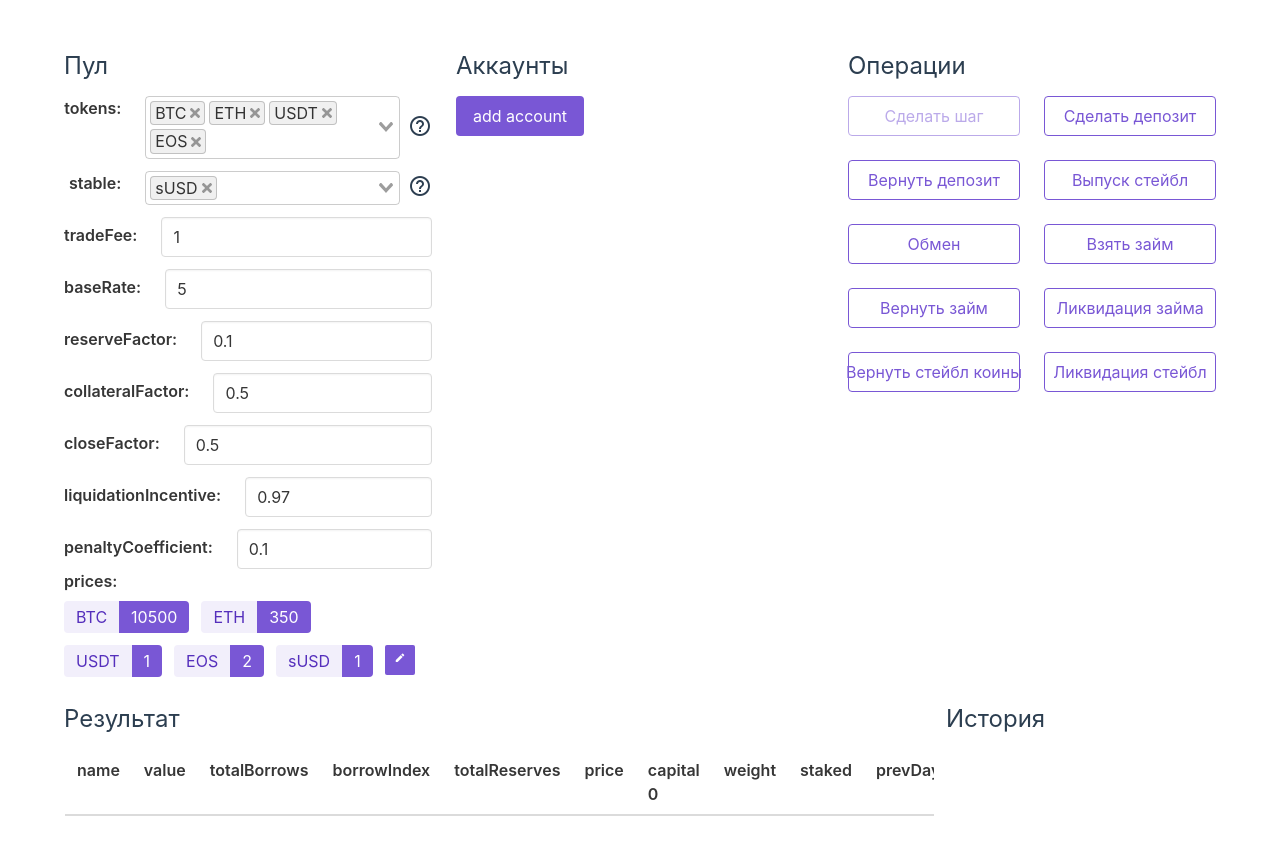
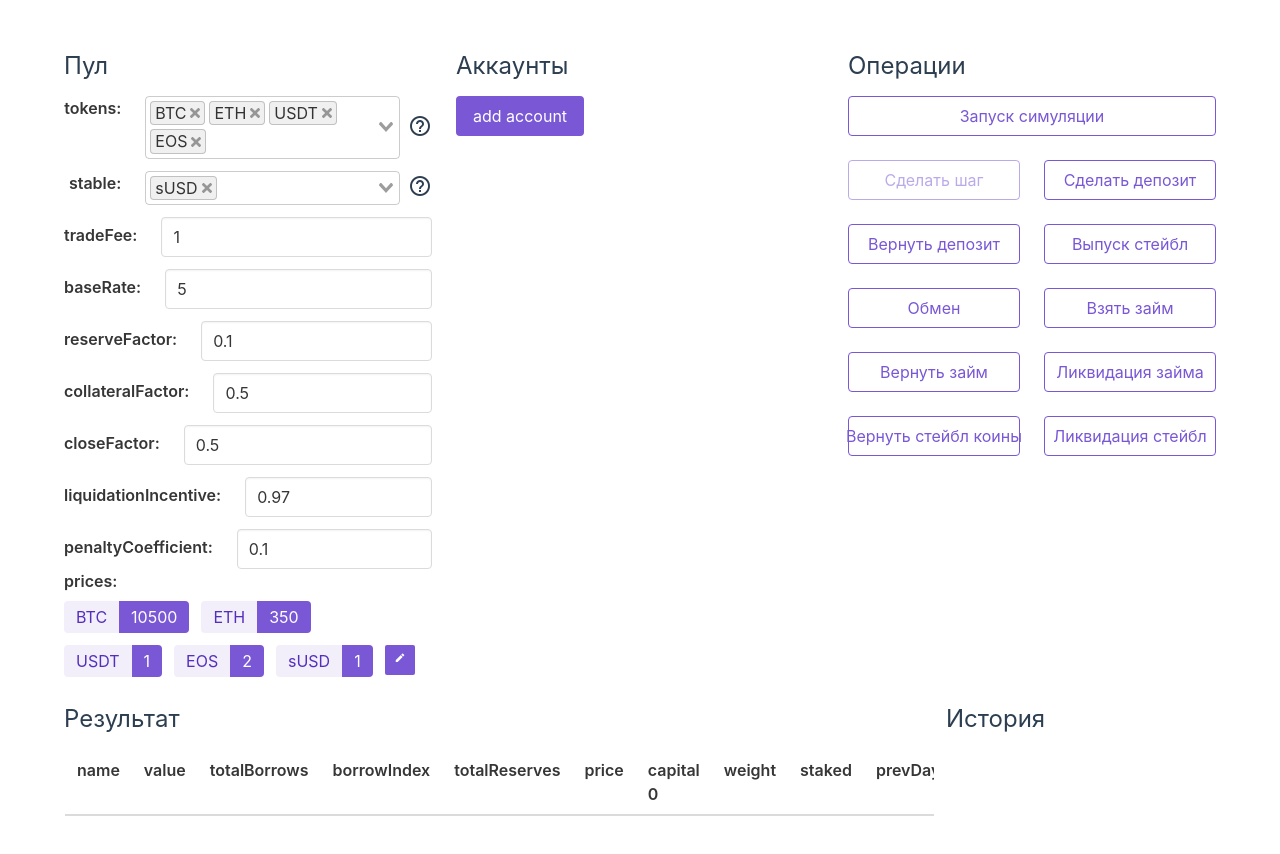
Before and after one commit to shiro1702/-simulations2, a Vue app: page /#/ in a window 1280 px wide. Shown: the top 854 px of the page. Built offline with nearby package versions, Linux system fonts and the light colour scheme.

Commit message:
feat: ceate generation

```diff
--- a/src/components/AccountForm.vue
+++ b/src/components/AccountForm.vue
@@ -97,7 +97,7 @@ export default {
     },
   },
   methods: {
-    ...mapActions('accounts', ['saveItem', 'deleteItem', 'addBalanceToAccount']),
+    ...mapActions('accounts', ['addBalanceToAccount']),
     unformat(data){
       // console.log('data', data);
       let newData = []
--- a/src/views/Home.vue
+++ b/src/views/Home.vue
@@ -28,17 +28,14 @@
         </cmp-accounts-form>
       </div>
       <div class="column">
-        <!-- <cmp-form :form="credit" title="Кредиты">
-        </cmp-form>
-        <cmp-form :form="bargaining" title="Торги">
-        </cmp-form> -->
 
         <h2 class="is-size-4 mb-3">Операции</h2>
         <div class="columns is-multiline">
 
-          <!-- <div class="column is-half">
-            <b-button expanded type="is-primary">Запуск симуляции</b-button>
-          </div> -->
+          <div class="column is-full">
+            <b-button expanded type="is-primary" outlined
+              @click="simulation()">Запуск симуляции</b-button>
+          </div>
 
           <div class="column is-half">
             <b-button expanded type="is-primary" outlined
@@ -100,8 +97,7 @@
     <div class="columns fullHeight" >
       <div class="column is-9" style="overflow: scroll">
         <h2 class="is-size-4 mb-3">Результат</h2>
-
-          <b-table :data="this.table" :columns="columns"></b-table>
+        <b-table :data="this.table" :columns="columns"></b-table>
       </div>
       <div class="column is-3">
         <h2 class="is-size-4 mb-3 ">История</h2>
@@ -112,13 +108,11 @@
         </div>
       </div>
     </div>
-    <!-- <b-button type="is-primary" @click="tokenModal = true">Primary</b-button> -->
     <b-modal v-model="tokenModal" :width="640">
       <div class="modal-card modal-content-height" style="width: auto">
         <section class="modal-card-body">
         </section>
       </div>
-
     </b-modal>
     <b-modal v-model="priceModal" :width="440">
       <div class="modal-card modal-content-height" style="width: auto">
@@ -197,7 +191,7 @@
                 </div>
               </div>
               <div class="column is-4">
-                <h2 class="is-size-6 mb-3">token</h2>
+                <h2 class="is-size-6 mb-3">xToken</h2>
                 <b-input type="number" class="is-flex-grow-2 mb-3" v-model="returnDepositInfo.value" ></b-input>
                 <div v-for="(item, index) in returnDepositInfo.options"
                     :key="index">
@@ -442,16 +436,14 @@
                       v-model="liquidateInfo.account"
                       name="account"
                       :native-value="parseInt(index)"
-                      @click.native="setMaxLiquidate(parseInt(index), liquidateInfo.token), setLiqidateOptions1(parseInt(index), parseInt(liquidateInfo.account2)), setLiqidateOptions(parseInt(index))"
+                      @click.native="setLiqidateOptions1(parseInt(index), parseInt(liquidateInfo.account2)), setLiqidateOptions(parseInt(index)), setMaxLiquidate(parseInt(index), liquidateInfo.token)"
                       >
                       №{{parseInt(index)+1}}
                   </b-radio>
                 </div>
               </div>
               <div class="column is-2">
-
                 <h2 class="is-size-6 mb-3">token max({{liquidateInfo.maxLiquidate}})</h2>
-
                 <b-input type="text" class="is-flex-grow-2 mb-3" v-model="liquidateInfo.value" ></b-input>
                 <div v-for="(item, index) in liquidateInfo.options1"
                     :key="index">
@@ -473,7 +465,7 @@
                       v-model="liquidateInfo.account2"
                       name="account2"
                       :native-value="parseInt(index)"
-                      @click.native="setLiqidateOptions1(parseInt(liquidateInfo.account), parseInt(index)), setLiqidateOptions(parseInt(liquidateInfo.account), parseInt(index))"
+                      @click.native="setLiqidateOptions(parseInt(liquidateInfo.account), parseInt(index))"
                       >
                       №{{parseInt(index)+1}}
                   </b-radio>
@@ -567,7 +559,7 @@
                       v-model="liquidateStableInfo.account"
                       name="account"
                       :native-value="parseInt(index)"
-                      @click.native="setLiqidateStableOptions1(parseInt(index)), setLiqidateStableOptions(parseInt(index), parseInt(liquidateStableInfo.account2))"
+                      @click.native="setLiqidateStableOptions1(parseInt(index)), setLiqidateStableOptions(parseInt(index), parseInt(liquidateStableInfo.account2)), setMaxLiquidateStable(parseInt(index), liquidateStableInfo.token)"
                       >
                       №{{parseInt(index)+1}}
                   </b-radio>
@@ -584,6 +576,7 @@
                       v-model="liquidateStableInfo.token"
                       name="token"
                       :native-value="item"
+                      @click.native="setMaxLiquidateStable(liquidateStableInfo.account, item)"
                       >
                       <!-- @click.native="setMaxLiquidate(liquidateStableInfo.account, item)" -->
                       {{item}}
@@ -624,7 +617,7 @@
                 </h3>
                 <b-button expanded type="is-primary" outlined
                   :disabled="poolAccounts.length == 0 || liquidateStableInfo.token == '' || liquidateStableInfo.token2 == '' || liquidateStableInfo.options1.length == 0 || liquidateStableInfo.options == 0 || liquidateStableInfo.value == '' || parseFloat(liquidateStableInfo.value) == 0"
-                  @click="liquidateS(liquidateStableInfo), liquidateModal = false">Подтвердить</b-button>
+                  @click="liquidateS(liquidateStableInfo), liquidateStableModal = false">Подтвердить</b-button>
               </div>
             </div>
         </section>
@@ -652,6 +645,7 @@ export default {
   data() {
     return {
       capital: 0,
+      simulationTickTimer: 0,
       tickDisble: true,
       tokenModal: false,
       priceModal: false,
@@ -1035,9 +1029,9 @@ export default {
     },
     liquidateModal(val){
       if (val){
-        this.setMaxLiquidate(this.liquidateInfo.account, this.liquidateInfo.token);
         this.setLiqidateOptions1(this.liquidateInfo.account, this.liquidateInfo.account2)
         this.setLiqidateOptions(this.liquidateInfo.account)
+        this.setMaxLiquidate(this.liquidateInfo.account, this.liquidateInfo.token);
       }
     },
     repayStableModal(val){
@@ -1055,7 +1049,7 @@ export default {
     },
   },
   methods: {
-    ...mapActions('accounts', ['updateAccounts']),
+    ...mapActions('accounts', ['updateAccounts', 'addBalanceToAccount']),
     ...mapMutations('prices', ['setPrices']),
     ...mapActions('prices', ['setPricesArray']),
     Create(){
@@ -1100,19 +1094,261 @@ export default {
       this.updateResults();
       this.history.push('pool tick');
     },
+    simulationTick(callback, data){
+      setTimeout(()=>{
+        callback(data)
+      }, this.simulationTickTimer * 100)
+      this.simulationTickTimer++;
+    },
+    simulation(){
+      this.simulationTick(this.addBalanceToAccount, {
+        i: 0,
+        data: {
+          BTC: 10,
+          ETH: 200,
+        },
+        pricesFormat: {...this.poolPricesFormat}
+      })
+
+      this.simulationTick(this.addBalanceToAccount, {
+        i: 1,
+        data: {
+          BTC: 20,
+          EOS: 180,
+        },
+        pricesFormat: this.poolPricesFormat
+      })
+
+      this.simulationTick(this.addBalanceToAccount, {
+        i: 2,
+        data: {
+          ETH: 180,
+          USDT: 20,
+        },
+        pricesFormat: this.poolPricesFormat
+      })
+
+      this.simulationTick(this.addBalanceToAccount, {
+        i: 3,
+        data: {
+          BTC: 20,
+          EOS: 2200,
+          USDT: 210,
+        },
+        pricesFormat: this.poolPricesFormat
+      })
+
+      this.simulationTick(this.createDeposit, {
+        account: 0,
+        token: "BTC",
+        value: "10",
+      })
+      this.simulationTick(this.createDeposit, {
+        account: 0,
+        token: "ETH",
+        value: "100",
+      })
+      this.simulationTick(this.createDeposit, {
+        account: 1,
+        token: "BTC",
+        value: "10",
+      })
+
+      this.simulationTick(this.createDeposit, {
+        account: 1,
+        token: "EOS",
+        value: "180",
+      })
+
+      this.simulationTick(this.createDeposit, {
+        account: 2,
+        token: "ETH",
+        value: "180",
+      })
+
+      this.simulationTick(this.createDeposit, {
+        account: 2,
+        token: "USDT",
+        value: "20",
+      })
+      this.simulationTick(this.createDeposit, {
+        account: 3,
+        token: "EOS",
+        value: "1800",
+      })
+      this.simulationTick(this.borrow, {
+        account: 0,
+        token: "ETH",
+        value: "100",
+      })
+
+      this.simulationTick(this.borrow, {
+        account: 1,
+        token: "EOS",
+        value: "30",
+      })
+      this.simulationTick(this.mint, {
+        account: 1,
+        token: "sUSD",
+        value: "300",
+      })
+      const arr = [0, 1, 2, 3, 4, 5, 6, 7, 8, 9];
+      arr.forEach(()=>{
+        this.nextTick();
+        this.simulationTick(this.nextTick, {
+        })
+      })
+
+
+      this.simulationTick(this.trade, {
+        account: 0,
+        token: "ETH",
+        token2: "EOS",
+        value: "10",
+      })
+
+      this.simulationTick(this.trade, {
+        account: 0,
+        token: "ETH",
+        token2: "BTC",
+        value: "100",
+      })
+
+      this.simulationTick(this.trade, {
+        account: 1,
+        token: "EOS",
+        token2: "BTC",
+        value: "30",
+      })
+      this.simulationTick(this.trade, {
+        account: 1,
+        token: "BTC",
+        token2: "ETH",
+        value: "0.03",
+      })
+
+      const arr2 = [0, 1, 2, 3, 4];
+      arr2.forEach(()=>{
+        this.nextTick();
+        this.simulationTick(this.nextTick, {
+        })
+      })
+
+      this.simulationTick(this.trade, {
+        account: 0,
+        token: "EOS",
+        token2: "ETH",
+        value: "100",
+      })
+      this.simulationTick(this.trade, {
+        account: 0,
+        token: "BTC",
+        token2: "ETH",
+        value: "1",
+      })
+      this.simulationTick(this.trade, {
+        account: 1,
+        token: "BTC",
+        token2: "ETH",
+        value: "1",
+      })
+      this.simulationTick(this.trade, {
+        account: 2,
+        token: "ETH",
+        token2: "BTC",
+        value: "10",
+      })
+
+      arr2.forEach(()=>{
+        this.simulationTick(this.nextTick, {
+        })
+      })
+
+      this.simulationTick(this.trade, {
+        account: 0,
+        token: "ETH",
+        token2: "BTC",
+        value: "50",
+      })
+      this.simulationTick(this.trade, {
+        account: 0,
+        token: "BTC",
+        token2: "ETH",
+        value: "0.5",
+      })
+      this.simulationTick(this.trade, {
+        account: 2,
+        token: "BTC",
+        token2: "ETH",
+        value: "3",
+      })
+      this.simulationTick(this.trade, {
+        account: 0,
+        token: "BTC",
+        token2: "ETH",
+        value: "1",
+      })
+
+      arr2.forEach(()=>{
+        this.simulationTick(this.nextTick, {
+        })
+      })
+
+      this.simulationTick(this.repay, {
+        account: 0,
+        token: "ETH",
+        value: window.pool.getInfo(this.poolPricesFormat).accounts[0].borrows.ETH.value,
+      })
+
+      this.simulationTick(this.repay, {
+        account: 0,
+        token: "ETH",
+        value: window.pool.getInfo(this.poolPricesFormat).accounts[0].borrows.ETH.value,
+      })
+
+      this.simulationTick(this.liquidate, {
+        account: 1,
+        account2: 3,
+        token: "EOS",
+        token2: "BTC",
+        value: window.pool.getInfo(this.poolPricesFormat).accounts[1].borrows.EOS.value.toString(),
+      })
+
+      arr2.forEach(()=>{
+        this.simulationTick(this.nextTick, {
+        })
+      })
+
+      this.simulationTick(this.repayStable, {
+        account: 2,
+        token: "sUSD",
+        value: 1000,
+      })
+      arr2.forEach(()=>{
+      this.simulationTick(this.nextTick, {
+      })
+      })
+      this.simulationTick(this.liquidateS, {
+        account: 1,
+        account2: 3,
+        token: "sUSD",
+        token2: "EOS",
+        value: 300,
+      })
+    },
     setCreateDepositOptions(val){
       const balance = this.poolAccounts[val].balance;
       let test = true;
       for (let key in balance) {
         if (test){
           this.createDepositInfo.token = key;
-          this.createDepositInfo.value = balance[key]
+          this.createDepositInfo.value = balance[key].toString();
         }
         test = false;
       }
     },
     setCreateDepositValue(val){
-      this.createDepositInfo.value = this.poolAccounts[this.createDepositInfo.account].balance[val];
+      this.createDepositInfo.value = this.poolAccounts[this.createDepositInfo.account].balance[val].toString();
     },
     createDeposit(createDepositInfo){
       window.pool.deposit(createDepositInfo.account, { name: createDepositInfo.token, value: parseFloat(createDepositInfo.value) });
@@ -1177,10 +1413,9 @@ export default {
 
         this.history.push(`аккаунт №${borrowInfo.account + 1} взял займ на сумму ${borrowInfo.token} ${borrowInfo.value}`);
       }
-
-
     },
     repay(repayInfo){
+      console.log(repayInfo);
       const test = window.pool.repay(repayInfo.account, repayInfo.token, parseFloat(repayInfo.value));
 
       if (test){
@@ -1208,22 +1443,16 @@ export default {
           })
         }
       }
-      this.repayInfo.token = this.repayInfo.borrows[0].name;
-      // this.repayInfo.depositsToken = account.deposits
-      // this.repayInfo.deposits = account.deposits.toString();
-      // this.repayInfo.sumCollateral = account.sumCollateral.toString();
-      // this.repayInfo.sumBorrowPlusEffects = account.sumBorrowPlusEffects.toString();
+      this.repayInfo.token = this.repayInfo.borrows[0].name?this.repayInfo.borrows[0].name:'';
     },
     setRepayValue(account, token){
-      this.repayInfo.value = window.pool.getInfo(this.poolPricesFormat).accounts[account].borrows[token].value;
+      this.repayInfo.value = window.pool.getInfo(this.poolPricesFormat).accounts[account].borrows[token].value.toString();
     },
     setRepayStableAccountInfo(accountIndex){
       let accountBorrows = window.pool.getInfo(this.poolPricesFormat).accounts[accountIndex].borrows
       let accountBorrowsKeys = Object.keys(accountBorrows).filter(x => window.pool.config.stable.includes(x))
-      console.log(accountBorrows);
-      console.log(accountBorrowsKeys);
-      // Object.keys(window.pool.accounts.get(accountIndex).balance).filter(x => window.pool.config.stable.includes(x))
-      // console.log(account.borrows);
+      // console.log(accountBorrows);
+      // console.log(accountBorrowsKeys);
       this.repayStableInfo.borrows = []
       accountBorrowsKeys.forEach(key => {
         if (Object.prototype.hasOwnProperty.call(accountBorrows, key)) {
@@ -1233,13 +1462,14 @@ export default {
           })
         }
       })
-      this.repayStableInfo.token = this.repayStableInfo.borrows[0].name;
-      console.log(this.repayStableInfo.borrows );
+      this.repayStableInfo.token = this.repayStableInfo.borrows[0].name?this.repayStableInfo.borrows[0].name:'';
+      // console.log(this.repayStableInfo.borrows );
     },
     setRepayStableValue(account, token){
-      this.repayStableInfo.value = window.pool.getInfo(this.poolPricesFormat).accounts[account].borrows[token].value;
+      this.repayStableInfo.value = window.pool.getInfo(this.poolPricesFormat).accounts[account].borrows[token].value.toString();
     },
     repayStable(repayStableInfo){
+      console.log(repayStableInfo);
       const test = window.pool.burn(repayStableInfo.account, repayStableInfo.token, parseFloat(repayStableInfo.value));
       if (test){
         this.history.push(`аккаунт №${repayStableInfo.account + 1} вернул стейбл коины на сумму ${repayStableInfo.token} ${repayStableInfo.value}`);
@@ -1253,21 +1483,30 @@ export default {
       this.updateResults();
     },
     setMaxLiquidate(accountId, token){
-      this.liquidateInfo.maxLiquidate = window.pool.getLiqudationMax(accountId, token);
-      this.liquidateInfo.value = this.liquidateInfo.maxLiquidate;
+      // this.liquidateInfo.maxLiquidate = window.pool.getLiqudationMax(accountId, token).toString();
+      let maxL = window.pool.getInfo(this.poolPricesFormat).accounts[accountId]?.borrows[token]?.value.toString()
+      this.liquidateInfo.maxLiquidate = maxL?maxL:0;
+      this.liquidateInfo.value = this.liquidateInfo.maxLiquidate.toString();
     },
     setLiqidateOptions1(accountId1, accountId2){
       this.liquidateInfo.options1 = Object.keys(window.pool.accounts.get(accountId1).borrows).filter(x => Object.keys(window.pool.accounts.get(accountId2).balance).includes(x));
       this.liquidateInfo.token = this.liquidateInfo.options1[0];
+      this.setMaxLiquidate(this.liquidateInfo.account, this.liquidateInfo.token);
     },
     setLiqidateOptions(accountId1){
       this.liquidateInfo.options = Object.keys(window.pool.accounts.get(accountId1).deposits)
       this.liquidateInfo.token2 = this.liquidateInfo.options[0];
     },
     liquidate(liquidateInfo){
+      // console.log(liquidateInfo);
       window.pool.liquidate(liquidateInfo.account, liquidateInfo.token, parseFloat(liquidateInfo.value), liquidateInfo.token2, liquidateInfo.account2);
       this.updateResults();
       this.history.push(`аккаунт №${liquidateInfo.account2 + 1} ликвидировал займ ${ liquidateInfo.token2} на сумму ${liquidateInfo.token} ${liquidateInfo.value} аккаунту №${liquidateInfo.account + 1}`);
+    },
+    setMaxLiquidateStable(accountId, token){
+      let maxL = window.pool.getInfo(this.poolPricesFormat).accounts[accountId]?.borrows[token]?.value.toString();
+      this.liquidateStableInfo.maxLiquidate = maxL?maxL:0;
+      this.liquidateStableInfo.value = this.liquidateStableInfo.maxLiquidate.toString();
     },
     setLiqidateStableOptions1(accountId1){
       this.liquidateStableInfo.options1 = Object.keys(window.pool.accounts.get(accountId1).balance).filter(x => window.pool.config.stable.includes(x))
@@ -1280,6 +1519,7 @@ export default {
       this.liquidateStableInfo.token2 = this.liquidateStableInfo.options[0]
     },
     liquidateS(liquidateStableInfo){
+      console.log(liquidateStableInfo);
       const test = window.pool.liquidateStable(liquidateStableInfo.account, liquidateStableInfo.token, parseFloat(liquidateStableInfo.value), liquidateStableInfo.token2, liquidateStableInfo.account2);
       if (test) {
         this.history.push(`аккаунт №${liquidateStableInfo.account2 + 1} ликвидировал стейбл коинов ${ liquidateStableInfo.token2} на сумму ${liquidateStableInfo.token} ${liquidateStableInfo.value} аккаунту №${liquidateStableInfo.account + 1}`);
@@ -1304,7 +1544,7 @@ export default {
     // },
     setMaxToMint(accountId, token){
       // console.log('setMaxToMint');
-      this.mintInfo.maxMint = window.pool.getMaxMint(accountId, token);
+      this.mintInfo.maxMint = window.pool.getMaxMint(accountId, token).toString();
       this.mintInfo.value = this.mintInfo.maxMint;
     },
     setMintOptions(){
@@ -1316,7 +1556,7 @@ export default {
       this.updateResults();
     },
     setTradeValue(account, token){
-      this.tradeInfo.value = this.poolAccounts[account].balance[token];
+      this.tradeInfo.value = this.poolAccounts[account].balance[token].toString();
     },
     setTradeOptions(account){
       // this.tradeInfo.token = poolAccounts[tradeInfo.account].balance;
```
Also changed, not shown: src/store/modules/accounts.js (+1 -58 lines), 8 other files (tests, documents, lock files or other folders).
